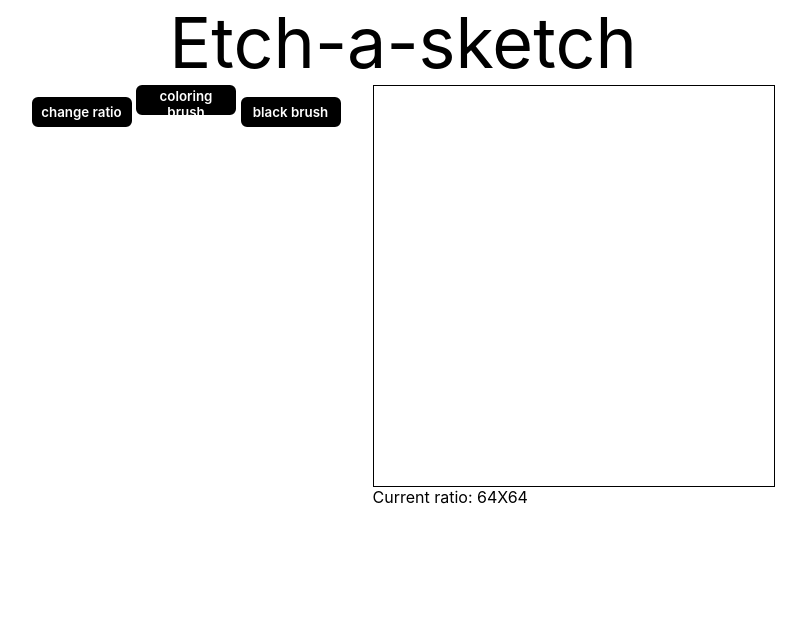
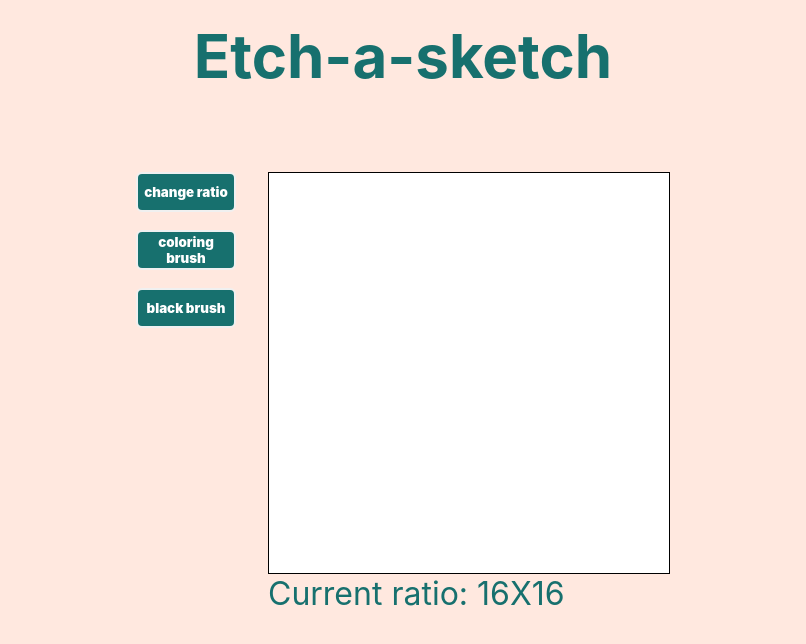
Before and after one commit to osamahCodes/etch-a-sketch, a plain HTML site: page index.html in a window 1280 px wide. Shown: the whole page, without its empty margins (237-1043 px from the left). Drawn offline with Linux system fonts and the light colour scheme.

Commit message:
Add a color pallette to UI

```diff
--- a/index.html
+++ b/index.html
@@ -15,7 +15,7 @@
             </div>
             <div class="drawing">
                 <div class="canvas"></div>
-                <div class="current"> Current ratio: 64X64</div>
+                <div class="current"> Current ratio: 16X16</div>
             </div>
         </div>
         <div class="footer">
--- a/javascript.js
+++ b/javascript.js
@@ -3,9 +3,9 @@ let options = document.querySelector('.options');
 let current = document.querySelector('.current');
 let randomizer = document.querySelector('.randomizer');
 let isBrushBlack = true;
-for (let i = 0; i < 64*64; i++) {
+for (let i = 0; i < 16*16; i++) {
     const div = document.createElement('div');
-    div.style.cssText = 'border-color: white; border-width: 1px; border-style: solid; height: 6.25px; width: 6.25px;';
+    div.style.cssText = 'border-color: white; border-width: 1px; border-style: solid; height: 25px; width: 25px;';
     div.classList.add('dots');
     canvas.appendChild(div);
 
--- a/style.css
+++ b/style.css
@@ -5,29 +5,41 @@
 
 body{
     margin: 0px;
+    background-color: #FFE8DF;
 }
 
 button{
-    background-color: black;
+    background-color: #17706e;
     color: white;
     width: 100px;
-    height: 30px;
+    height: 40px;
     border-radius: 6px;
-    border-color: black;
+    border-color: #f0f0f0;
     border-style: solid;
-    font-weight: 600;
+    font-weight: 900;
 }
 
 .header{
     display: flex;
     justify-content: center;
     align-items: center;
-    font-size: 70px;
+    font-size: 60px;
+    font-weight: 700;
+    margin-top: 20px;
+    margin-bottom: 80px;
+    color: #17706e;
 }
 .container{
     display: flex;
     justify-content: center;
     gap: 32px;
+}
+
+.options{
+    display: flex;
+    flex-direction: column;
+    justify-content: flex-start;
+    gap: 18px;
 }
 
 .canvas{
@@ -44,3 +56,8 @@ button{
 .dots{
     background-color: white;
 }
+
+.current{
+    color: #17706e;
+    font-size: 32px;
+}
```
